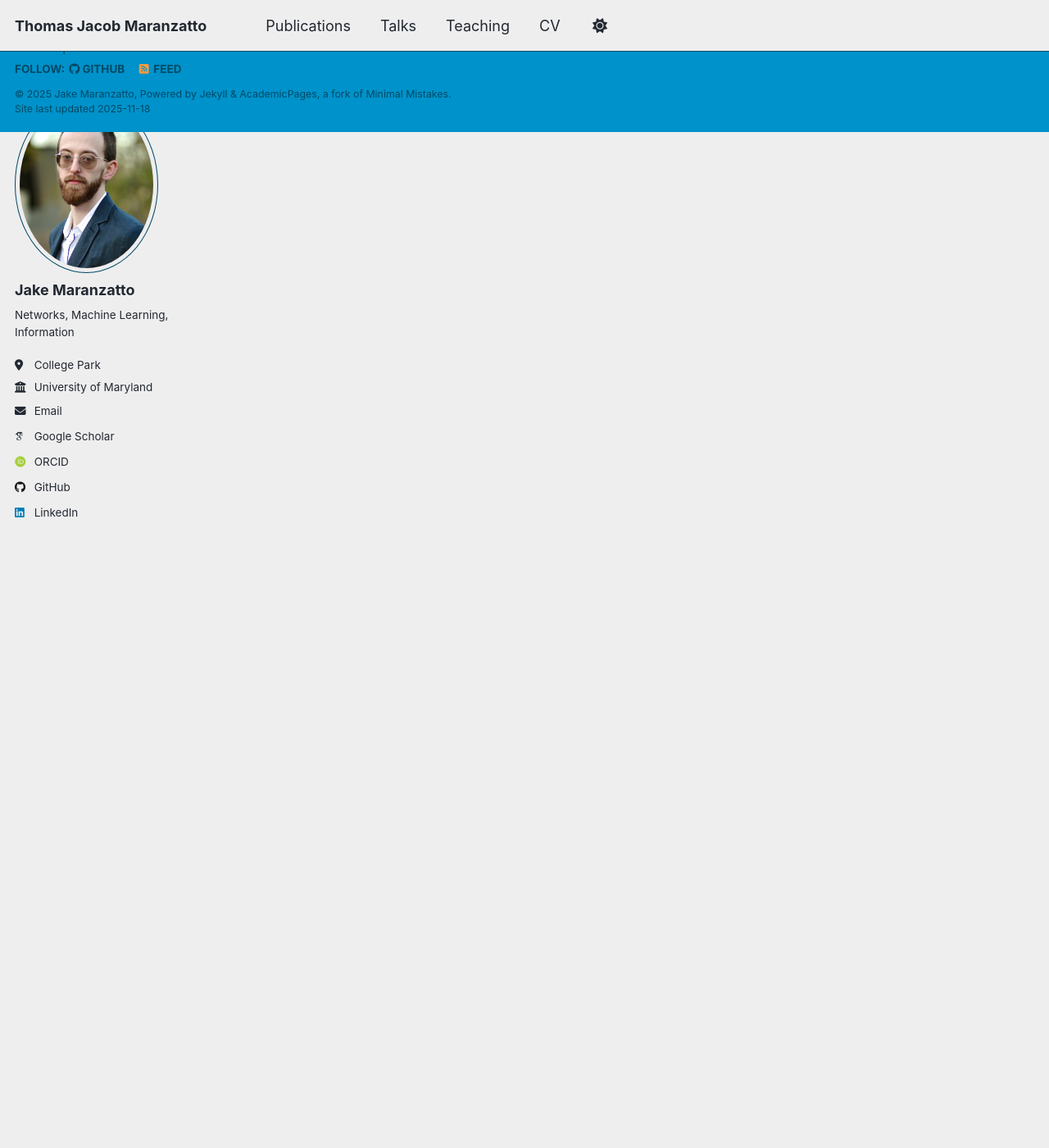
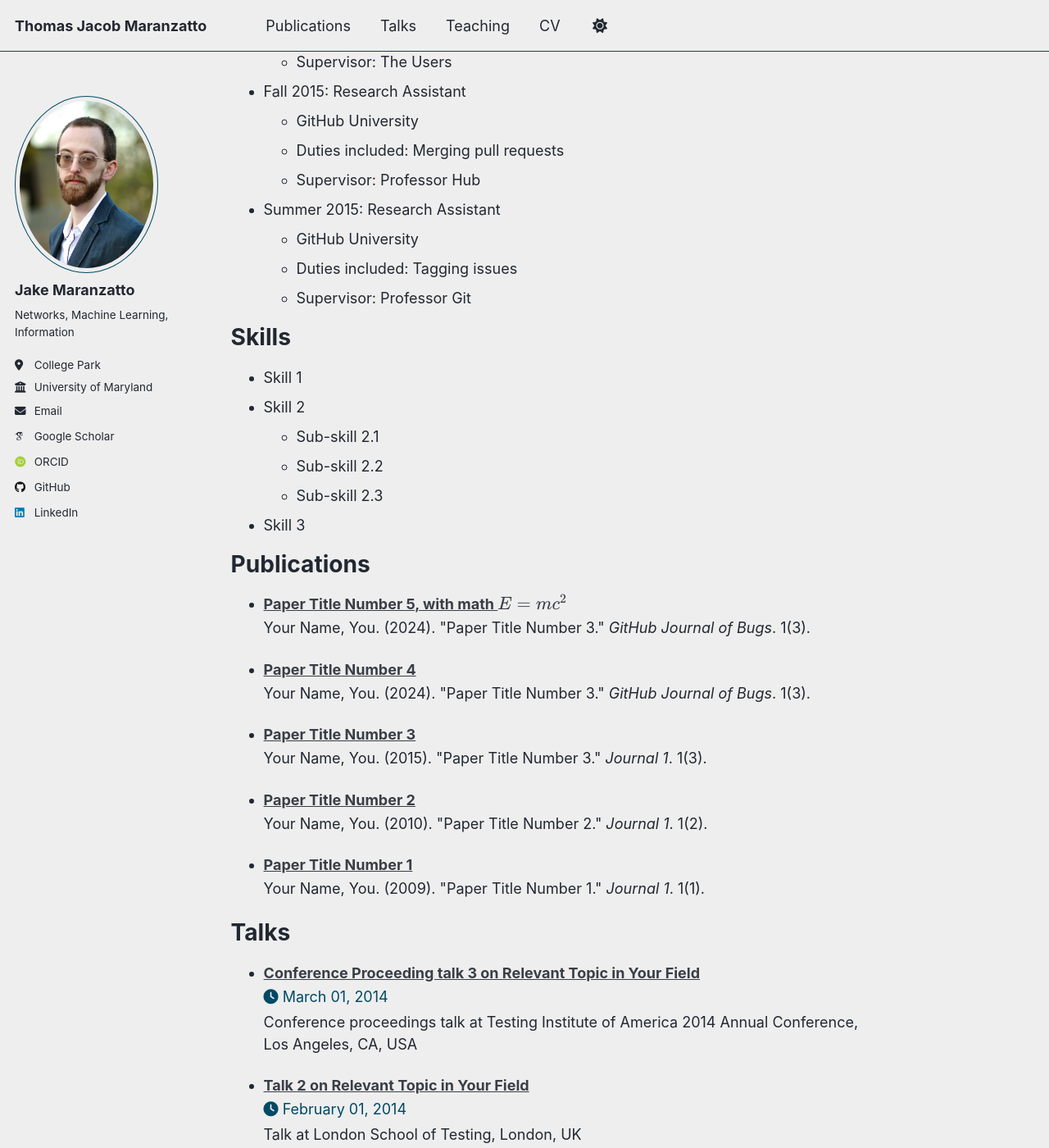
Before and after one commit to TMaranzatto/TMaranzatto.github.io, a Jekyll site: the page built from _pages/cv.md, in a window 1280 px wide and 1400 px high, scrolled down 1239 px. Shown: the whole window at 82% size. Built offline with Jekyll 4.4.1, drawn with Linux system fonts in a browser that asks for light colours; some web fonts are replaced; our own code applies the rules of GitHub Pages for plain Markdown files; a script that is not in the unit is left out; some of the changed text lies outside the part shown.

Commit message:
Update cv.md

```diff
--- a/_pages/cv.md
+++ b/_pages/cv.md
@@ -1 +1,66 @@
 <embed src="https://tmaranzatto.github.io/files/CV.pdf" width="600" height="700" type='application/pdf'>
+
+---
+layout: archive
+title: "CV"
+permalink: /cv/
+author_profile: true
+redirect_from:
+  - /resume
+---
+
+{% include base_path %}
+
+Education
+======
+* Ph.D in Version Control Theory, GitHub University, 2018 (expected)
+* M.S. in Jekyll, GitHub University, 2014
+* B.S. in GitHub, GitHub University, 2012
+
+Work experience
+======
+* Spring 2024: Academic Pages Collaborator
+  * GitHub University
+  * Duties includes: Updates and improvements to template
+  * Supervisor: The Users
+
+* Fall 2015: Research Assistant
+  * GitHub University
+  * Duties included: Merging pull requests
+  * Supervisor: Professor Hub
+
+* Summer 2015: Research Assistant
+  * GitHub University
+  * Duties included: Tagging issues
+  * Supervisor: Professor Git
+
+Skills
+======
+* Skill 1
+* Skill 2
+  * Sub-skill 2.1
+  * Sub-skill 2.2
+  * Sub-skill 2.3
+* Skill 3
+
+Publications
+======
+  <ul>{% for post in site.publications reversed %}
+    {% include archive-single-cv.html %}
+  {% endfor %}</ul>
+
+Talks
+======
+  <ul>{% for post in site.talks reversed %}
+    {% include archive-single-talk-cv.html  %}
+  {% endfor %}</ul>
+
+Teaching
+======
+  <ul>{% for post in site.teaching reversed %}
+    {% include archive-single-cv.html %}
+  {% endfor %}</ul>
+
+Service and leadership
+======
+* Currently signed in to 43 different slack teams
```
